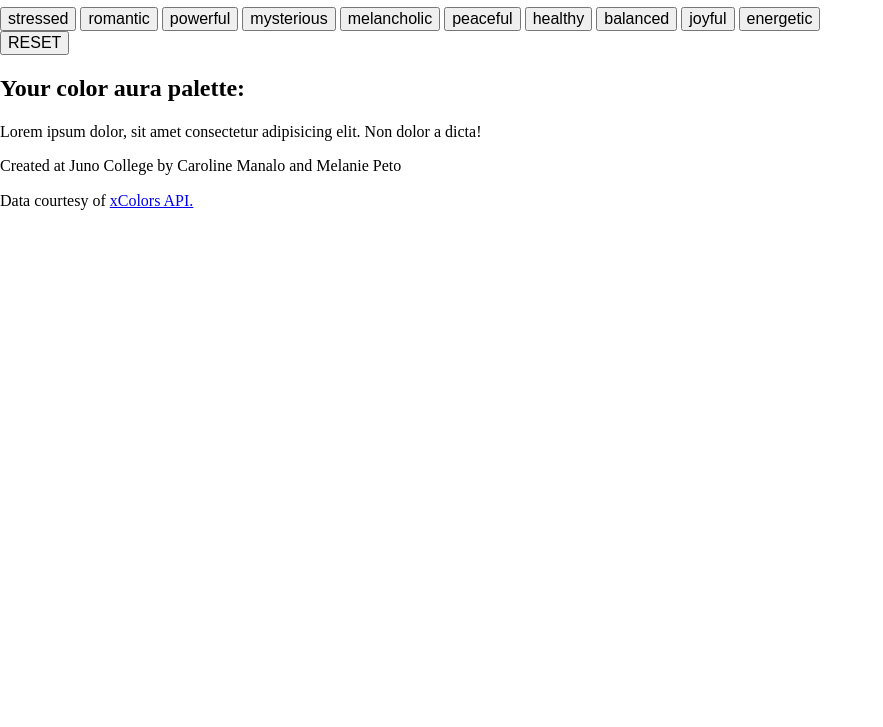
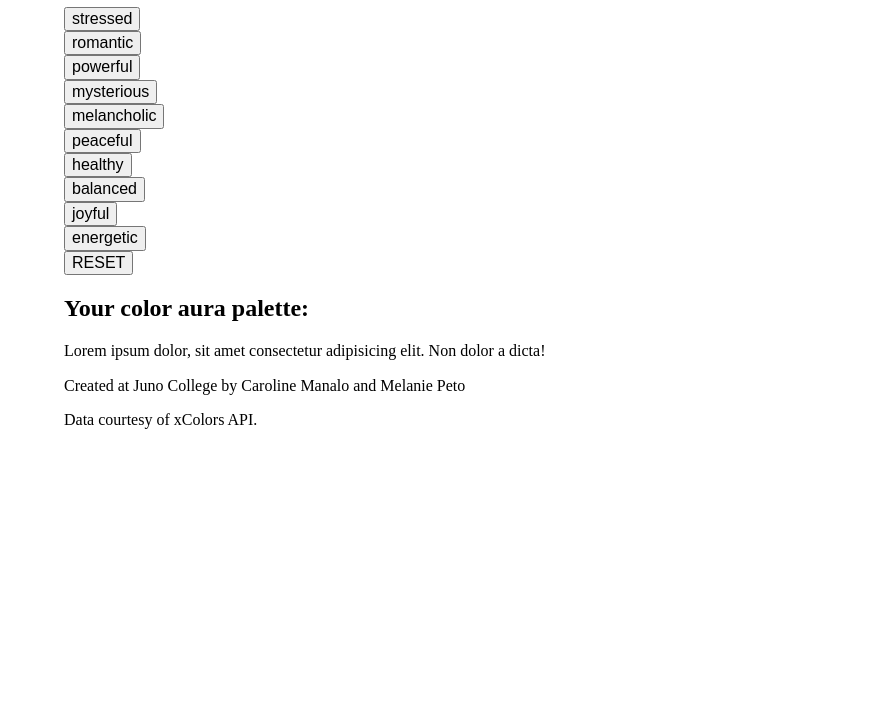
Before and after one commit to project-2-color-aura/colorAuraExplorer, a plain HTML site: page index.html in a window 1280 px wide. Shown: the part 73-800 px from the top of the page, without its empty margins (0-883 px from the left). Drawn offline with Linux system fonts and the light colour scheme.

Commit message:
added base styles

```diff
--- a/index.html
+++ b/index.html
@@ -16,18 +16,18 @@
     <main>
         <div class="wrapper">
             <section>
-                <div class="moods">
-                    <button value="/red">stressed</button>
-                    <button value="/pink">romantic</button>
-                    <button value="/purple">powerful</button>
-                    <button value="/navy">mysterious</button>
-                    <button value="/blue">melancholic</button>
-                    <button value="/aqua">peaceful</button>
-                    <button value="/green">healthy</button>
-                    <button value="/lime">balanced</button>
-                    <button value="/yellow">joyful</button>
-                    <button value="/orange">energetic</button>
-                </div>
+                <ul class="moods">
+                    <li><button value="/red">stressed</button></li>
+                    <li><button value="/pink">romantic</button></li>
+                    <li><button value="/purple">powerful</button></li>
+                    <li><button value="/navy">mysterious</button></li>
+                    <li><button value="/blue">melancholic</button></li>
+                    <li><button value="/aqua">peaceful</button></li>
+                    <li><button value="/green">healthy</button></li>
+                    <li><button value="/lime">balanced</button></li>
+                    <li><button value="/yellow">joyful</button></li>
+                    <li><button value="/orange">energetic</button></li>
+                </ul>
                 <button class="reset">RESET</button>
             </section>
             <section class="results">
@@ -49,6 +49,5 @@
             <p>Data courtesy of <a href="https://x-colors.herokuapp.com/">xColors API.</a></p>
         </div>
     </footer>
-
 </body>
 </html>
--- /dev/null
+++ b/styles/sass/_base.scss
@@ -0,0 +1,27 @@
+ul {
+    margin: 0 auto;
+    padding: 0;
+}
+
+
+li {
+    list-style-type: none;
+}
+
+.wrapper {
+    width: 90%;
+    max-width: 1200px;
+    margin: 0 auto;
+}
+
+img {
+    width: 100%;
+    height: auto;
+    display: block;
+}
+
+a {
+    text-decoration: none;
+    color: inherit;
+    display: inline-block;
+}
--- a/styles/sass/style.scss
+++ b/styles/sass/style.scss
@@ -1 +1,3 @@
 @import './setup';
+@import './base';
+@import './typography';
```
Also changed, not shown: styles/sass/_typography.scss (added), styles/style.css.
